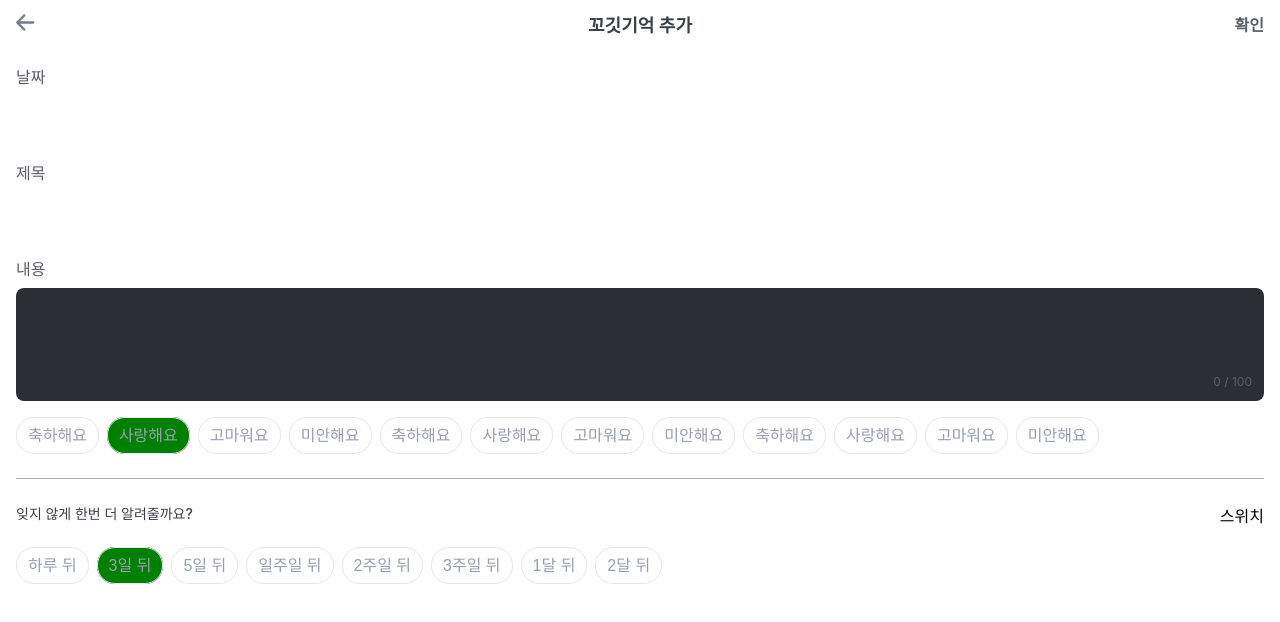
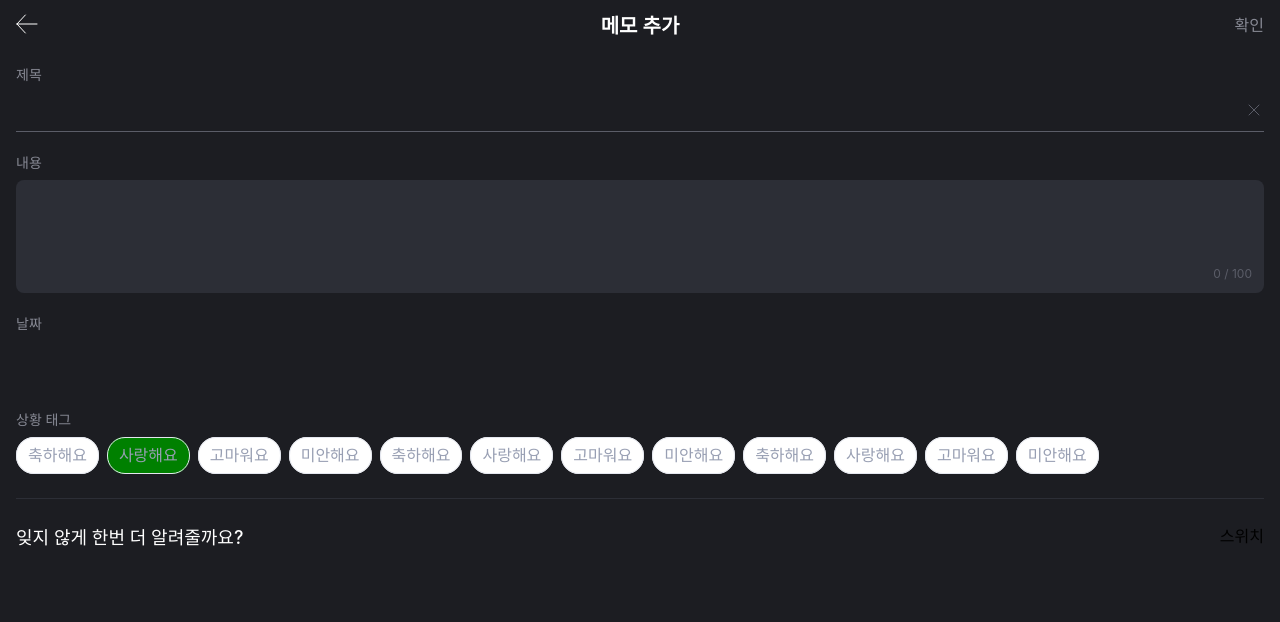
Before and after one commit to depromeet/ggogeet-client, a Next.js app: page /letter-remind/write in a window 1280 px wide. Shown: the top 622 px of the page. Built offline with nearby package versions, Linux system fonts and the light colour scheme; a web font is replaced by a local one.

Commit message:
💄 메모 추가 페이지 UI 수정

```diff
--- a/src/components/common/TagsContainer/index.tsx
+++ b/src/components/common/TagsContainer/index.tsx
@@ -2,10 +2,11 @@ import * as S from "./styled";
 
 interface Props {
   tagArray: string[];
+  isShaped?: boolean;
   // NOTE: 어떤 태그가 클릭됐는지 알 수 있는 props 추가하기
 }
 
-export default function TagsContainer({ tagArray }: Props) {
+export default function TagsContainer({ tagArray, isShaped = false }: Props) {
   let clickedButton = 1; // NOTE: 클릭시 적용되는 스타일 테스트를 위한 임시 변수
 
   return (
@@ -13,7 +14,11 @@ export default function TagsContainer({ tagArray }: Props) {
       {tagArray.map((tag, index) => {
         return (
           <S.TagWrapper key={index}>
-            <S.Tag content={tag} isClicked={clickedButton === index} />
+            {isShaped ? (
+              <></>
+            ) : (
+              <S.RoundTag content={tag} isClicked={clickedButton === index} />
+            )}
           </S.TagWrapper>
         );
       })}
--- a/src/components/common/TagsContainer/styled.ts
+++ b/src/components/common/TagsContainer/styled.ts
@@ -15,8 +15,7 @@ interface TagProps {
   isClicked: boolean;
 }
 
-export const Tag = styled(TagButton)<TagProps>`
-  background-color: ${({ isClicked, theme }) =>
-    isClicked ? "green" : theme.colors.white};
+export const RoundTag = styled(TagButton)<TagProps>`
+  background-color: ${({ isClicked, theme }) => isClicked && "green"};
   /* 임시 스타일 적용 */
 `;
--- a/src/pages/letter-remind/write.tsx
+++ b/src/pages/letter-remind/write.tsx
@@ -1,58 +1,55 @@
-import InputDefault from "@/src/components/common/Input";
+import InputDefault, { InputClear } from "@/src/components/common/Input";
 import TagsContainer from "@/src/components/common/TagsContainer";
 import Textarea from "@/src/components/common/Textarea";
 import TopNavigation from "@/src/components/common/TopNavigation";
+import { NavBack } from "@/src/components/common/TopNavigation/atoms";
 import {
   RemindWriteAlarmData,
   RemindWriteEmotionData,
 } from "@/src/data/LetterRemind";
-import { Body2, Body4, Display1, Display2 } from "@/src/styles/commons";
+import { Body2, Body4, Body5, Display4 } from "@/src/styles/commons";
 import styled from "@emotion/styled";
 import Image from "next/image";
+import { useState } from "react";
 
 const Layout = styled.div`
+  background-color: ${({ theme }) => theme.colors.navy};
+  height: 100vh;
+`;
+
+const TopNavigationTitle = styled.p`
+  color: ${({ theme }) => theme.colors.white};
+  ${Display4}
+`;
+
+const OkButton = styled.button`
+  color: ${({ theme }) => theme.colors.gray3};
+  ${Body4}
+  cursor: pointer;
+`;
+
+const MainLayout = styled.div`
   padding: 16px;
 `;
 
 const UpperLayout = styled.div`
-  border-bottom: 1px solid #a4a9b8;
+  border-bottom: ${({ theme }) => `1px solid ${theme.colors.gray6}`};
   padding: 0 0 24px 0;
 `;
 
-const LowerLayout = styled.div`
-  padding: 24px 0 0 0;
-`;
-
 const InputContainer = styled.div`
-  margin: 0 0 16px 0;
-`;
-
-const QuestionContainer = styled.div`
-  display: flex;
-  justify-content: space-between;
   margin: 0 0 20px 0;
 `;
 
-const TopNavigationTitle = styled.p`
-  color: ${({ theme }) => theme.colors.gray5};
-  ${Display2}
+const InputName = styled.p`
+  color: ${({ theme }) => theme.colors.gray3};
+  margin: 0 0 8px 0;
+  ${Body2};
 `;
 
-const OkButton = styled.button`
-  color: ${({ theme }) => theme.colors.gray4};
-  ${Display1}
-  cursor: pointer;
-`;
-
-const InputName = styled.p`
-  color: ${({ theme }) => theme.colors.gray4};
-  padding: 0 0 8px 0;
-  ${Body4};
-`;
-
-const Question = styled.p`
-  color: ${({ theme }) => theme.colors.gray5};
-  ${Body2}
+const TitleInput = styled(InputClear)`
+  color: ${({ theme }) => theme.colors.white};
+  ${Body5};
 `;
 
 const RemindWriteInput = styled(InputDefault)`
@@ -68,32 +65,39 @@ const ContentTextArea = styled(Textarea)`
   ${Body2}
 `;
 
+const LowerLayout = styled.div`
+  padding: 24px 0 0 0;
+`;
+
+const QuestionContainer = styled.div`
+  display: flex;
+  justify-content: space-between;
+  margin: 0 0 20px 0;
+`;
+
+const Question = styled.p`
+  color: ${({ theme }) => theme.colors.white};
+  ${Body5}
+`;
+
 const LetterRemindWritePage = () => {
+  const onClear = () => {}; // 임시 함수
+
+  const [isSwitchOn, setIsSwitchOn] = useState<boolean>(false);
+
   return (
-    <>
+    <Layout>
       <TopNavigation
-        title={<TopNavigationTitle>꼬깃기억 추가</TopNavigationTitle>}
-        leftElem={
-          <Image
-            alt="뒤로가기화살표"
-            src="/icons/backArrow.svg"
-            width={19}
-            height={17}
-          />
-        } // NOTE: 뒤로가기화살표 임시
+        title={<TopNavigationTitle>메모 추가</TopNavigationTitle>}
+        leftElem={<NavBack color="white" />}
         rightElem={<OkButton type="button">확인</OkButton>}
       />
 
-      <Layout>
+      <MainLayout>
         <UpperLayout>
           <InputContainer>
-            <InputName>날짜</InputName>
-            <RemindWriteInput styleOption="fill" />
-          </InputContainer>
-
-          <InputContainer>
             <InputName>제목</InputName>
-            <RemindWriteInput styleOption="fill" />
+            <TitleInput onClear={onClear} />
           </InputContainer>
 
           <InputContainer>
@@ -101,6 +105,12 @@ const LetterRemindWritePage = () => {
             <ContentTextArea maxLength={100} />
           </InputContainer>
 
+          <InputContainer>
+            <InputName>날짜</InputName>
+            <RemindWriteInput styleOption="fill" />
+          </InputContainer>
+
+          <InputName>상황 태그</InputName>
           <TagsContainer tagArray={RemindWriteEmotionData} />
         </UpperLayout>
 
@@ -110,10 +120,10 @@ const LetterRemindWritePage = () => {
             <p>스위치</p>
           </QuestionContainer>
 
-          <TagsContainer tagArray={RemindWriteAlarmData} />
+          {isSwitchOn && <TagsContainer tagArray={RemindWriteAlarmData} />}
         </LowerLayout>
-      </Layout>
-    </>
+      </MainLayout>
+    </Layout>
   );
 };
 
```
